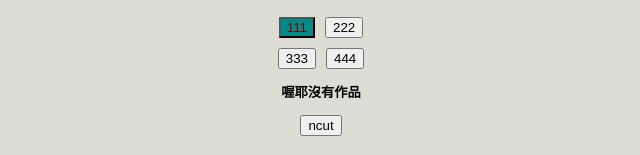
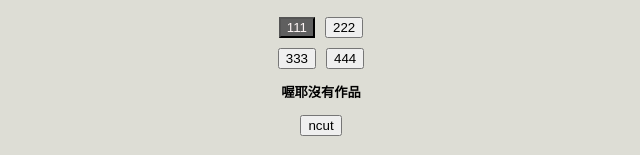
Before and after one commit to HA-JIA/HA-JIA.github.io, a plain HTML site: page homwork/J是網站.html in a window 1280 px wide. Shown: the part 961-1116 px from the top of the page, 319-959 px from the left. Drawn offline with Linux system fonts and the light colour scheme.

Commit message:
Update J是網站.html

```diff
--- a/homwork/J是網站.html
+++ b/homwork/J是網站.html
@@ -42,7 +42,7 @@
         </tr>
     </table>
 
-    <div style="margin-bottom: 10px;margin-top: 20px;"><button style="margin-right: 10px;background-color: darkcyan;color: darkred;">111</button><button>222</button></div>
+    <div style="margin-bottom: 10px;margin-top: 20px;"><button style="margin-right: 10px;background-color: rgb(95, 95, 95);color: rgb(253, 245, 245);">111</button><button>222</button></div>
     <div><button style="margin-right: 10px;">333</button><button>444</button></div>
 
     <p style="font-family: '微軟正黑體';">喔耶沒有作品</p>
```
